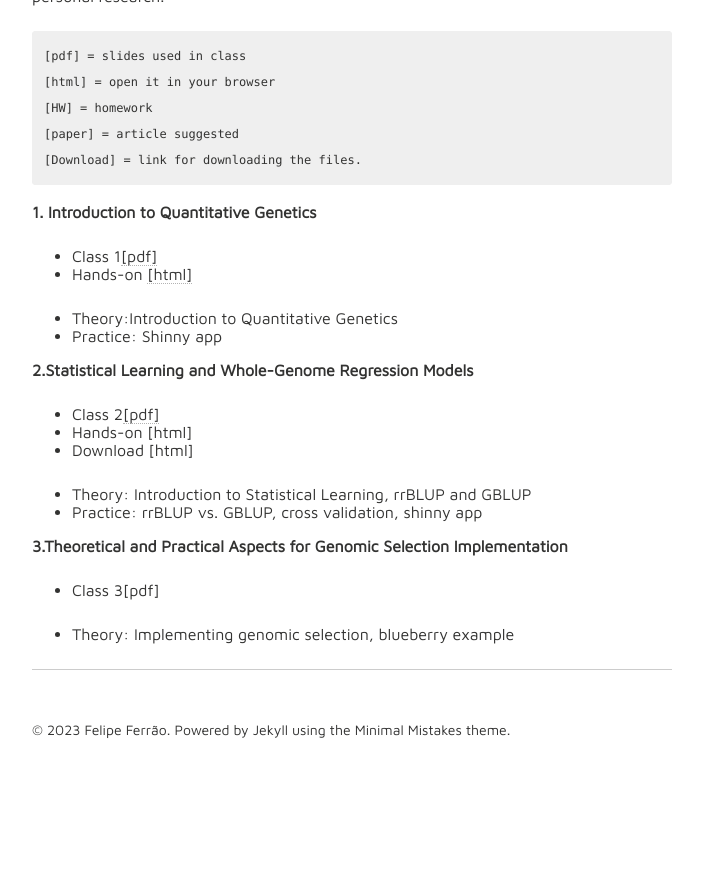
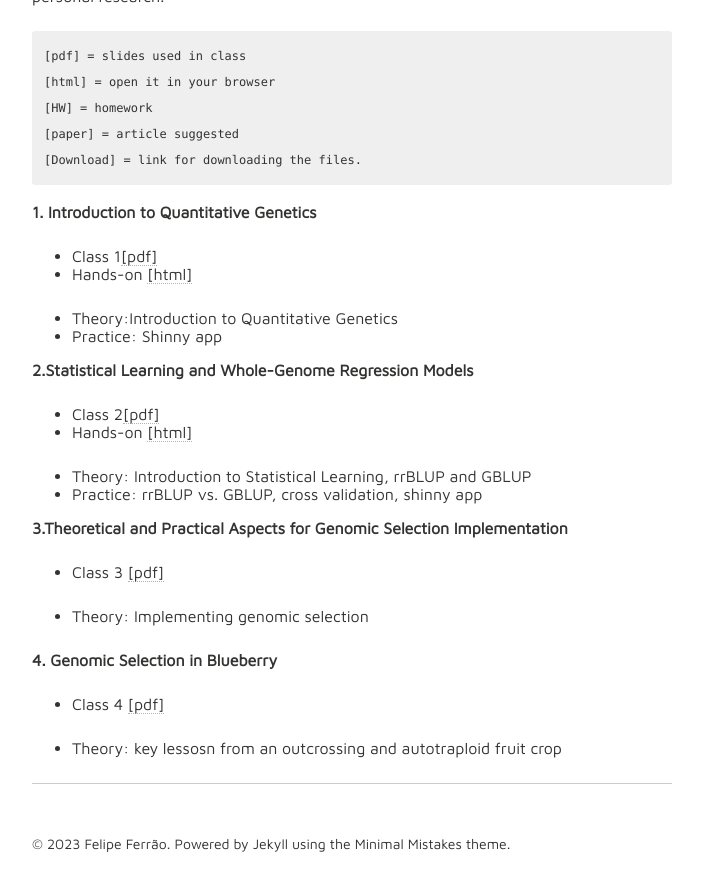
Before and after one commit to lfelipe-ferrao/lfelipe-ferrao.github.io, a Jekyll site: the page built from class/survey/index.md, in a window 1280 px wide and 900 px high, scrolled down 1551 px. Shown: the top 891 px of the window, without its empty margins (288-991 px from the left). Built offline with Jekyll 4.4.1, drawn with Linux system fonts in a browser that asks for light colours; nearby versions of some CDN libraries; our own code applies the rules of GitHub Pages for plain Markdown files; before the commit the page ends 2337 px from its top, so only the background shows below that.

Commit message:
Update index.md

```diff
--- a/class/survey/index.md
+++ b/class/survey/index.md
@@ -60,16 +60,21 @@ It is an attempt to organize and make available to any student the class notes u
 **2.Statistical Learning and Whole-Genome Regression Models**
 
 - Class 2[[pdf]](https://github.com/lfelipe-ferrao/lfelipe-ferrao.github.io/blob/master/class/survey/2.LinearModelRegularization.pdf)
-- Hands-on [html]
-- Download [html]
+- Hands-on [[html]](https://htmlpreview.github.io/?https://github.com/lfelipe-ferrao/lfelipe-ferrao.github.io/blob/master/class/survey/2.LinearModelRegularization.pdf)
 
 - Theory: Introduction to Statistical Learning, rrBLUP and GBLUP
 - Practice: rrBLUP vs. GBLUP, cross validation, shinny app
 
 **3.Theoretical and Practical Aspects for Genomic Selection Implementation**
 
-- Class 3[pdf]
+- Class 3 [[pdf]](https://github.com/lfelipe-ferrao/lfelipe-ferrao.github.io/blob/master/class/survey/3.GS.pdf)
 
-- Theory: Implementing genomic selection, blueberry example
+- Theory: Implementing genomic selection
+
+**4. Genomic Selection in Blueberry**
+
+- Class 4 [[pdf]](https://github.com/lfelipe-ferrao/lfelipe-ferrao.github.io/blob/master/class/survey/Survey.pdf)
+
+- Theory: key lessosn from an outcrossing and autotraploid fruit crop
 
 -----
```
